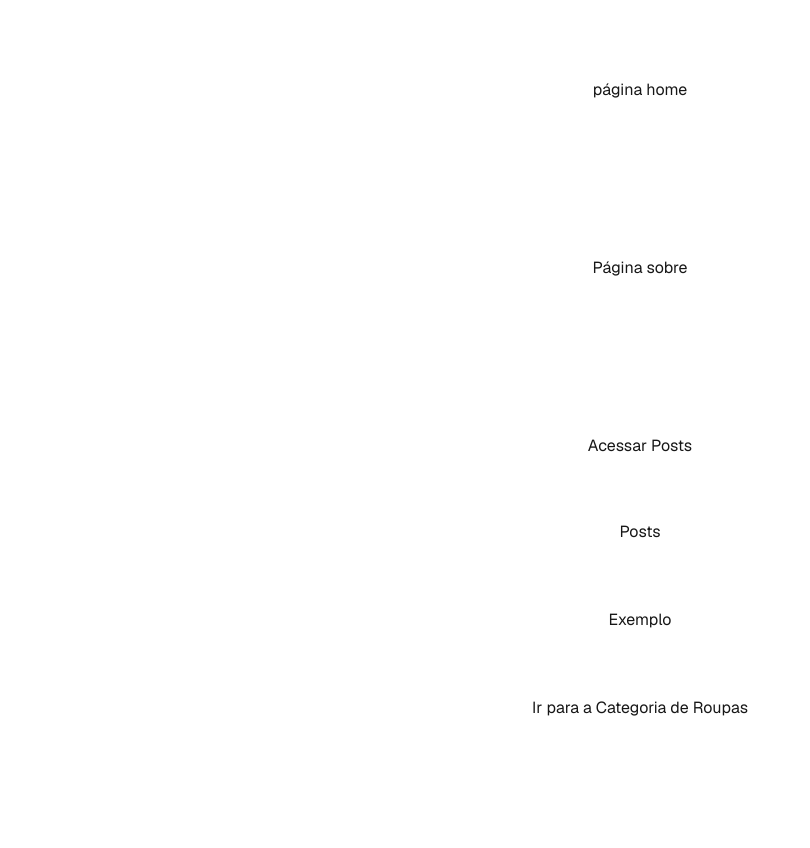
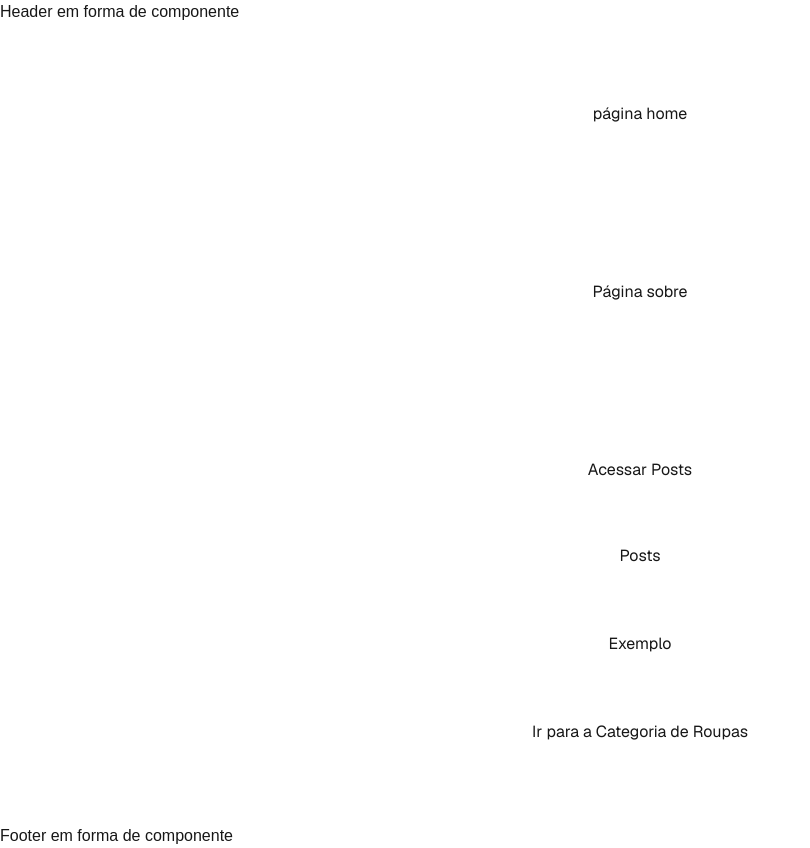
Before and after one commit to brunohro/next-experiments, a Next.js app: page / in a window 1280 px wide. Shown: the whole page, without its empty margins (0-810 px from the left). Before the commit the page ends 800 px from the top, so only its background shows below. Built offline with nearby package versions, Linux system fonts and the light colour scheme.

Commit message:
Trabalhando com layout e componentes

```diff
--- a/src/app/layout.js
+++ b/src/app/layout.js
@@ -1,5 +1,7 @@
 import { Geist, Geist_Mono } from "next/font/google";
 import "./globals.css";
+import Footer from "@/components/Footer";
+import Header from "@/components/Header";
 
 const geistSans = Geist({
   variable: "--font-geist-sans",
@@ -12,7 +14,7 @@ const geistMono = Geist_Mono({
 });
 
 export const metadata = {
-  title: "Create Next App",
+  title: "Projeto Next",
   description: "Generated by create next app",
 };
 
@@ -22,7 +24,9 @@ export default function RootLayout({ children }) {
       <body
         className={`${geistSans.variable} ${geistMono.variable} antialiased`}
       >
+        <Header /> {/* ficará fixo nas páginas */}
         {children}
+        <Footer /> {/* ficará fixo nas páginas */}
       </body>
     </html>
   );
--- /dev/null
+++ b/src/components/Footer.js
@@ -0,0 +1,11 @@
+import React from "react";
+
+const Footer = () => {
+  return (
+    <div>
+      <p>Footer em forma de componente</p>
+    </div>
+  );
+};
+
+export default Footer;
--- /dev/null
+++ b/src/components/Header.js
@@ -0,0 +1,11 @@
+import React from "react";
+
+const Header = () => {
+  return (
+    <div>
+      <h1>Header em forma de componente</h1>
+    </div>
+  );
+};
+
+export default Header;
```
